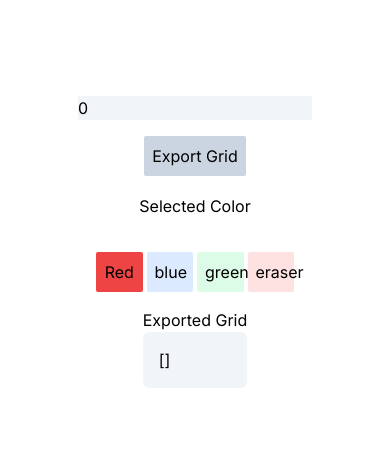
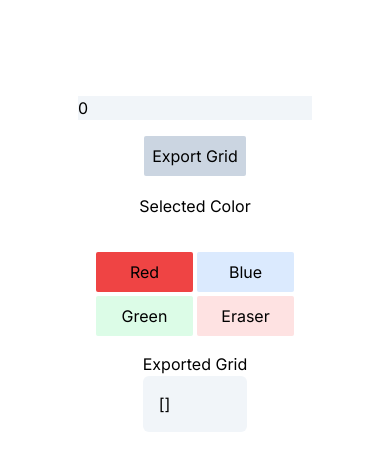
Before and after one commit to theRealestAEP/picoWLEDWall, a Next.js app in the folder website/ledwallpainter/: page / in a window 390 px wide. Shown: the top 470 px of the page. Built offline with nearby package versions, Linux system fonts and the light colour scheme.

Commit message:
cleaned up

```diff
--- a/website/ledwallpainter/src/app/globals.css
+++ b/website/ledwallpainter/src/app/globals.css
@@ -5,21 +5,19 @@
 .grid-layout {
   display: grid;
   gap: 1px;
-
 }
 
 .grid-item {
   border: 1px solid gray;
   text-align: center;
-  /* Add more styling as needed */
-  flex: text-center;
-  height: 10vw; /* Adjust based on your design */
-  width: 10vw; /* Adjust based on your design */
-  max-width: 40px;
-  max-height: 40px;
-  min-width: 20px; /* Adjust these min values to ensure a minimum size */
-  min-height: 20px;
+  display: flex;
+  justify-content: center;
+  align-items: center;
+  aspect-ratio: 1; /* Keeps the item square */
+  /* Remove fixed height and width to allow flexibility */
+  /* Optionally, set a min-width and min-height to ensure a minimum size, but it's now handled in grid-template-columns */
 }
+
 
 .selected-color {
   background-color:#ffcdd2;
--- a/website/ledwallpainter/src/app/page.tsx
+++ b/website/ledwallpainter/src/app/page.tsx
@@ -102,14 +102,14 @@ export default function Home() {
       <div className="selected-color" style={{ backgroundColor: `${color}` }}>
         Selected Color
       </div>
-      <div className="grid-layout" style={{ gridTemplateColumns: `repeat(${gridSize}, minmax(0, 1fr))` }}>
+      <div className="grid-layout" style={{ gridTemplateColumns: `repeat(${gridSize}, minmax(40px, 1fr))` }}>
         {items}
       </div>
-      <div className="grid grid-cols-4 gap-1">
+      <div className="grid grid-cols-2 sm:grid-cols-4 gap-1 w-full">
         <div className="bg-red-500 text-center cursor-pointer rounded-sm p-2" onClick={() => { handleColorChange('red') }}>Red</div>
-        <div className="bg-blue-100 text-center cursor-pointer rounded-sm p-2" onClick={() => { handleColorChange('blue') }}>blue</div>
-        <div className="bg-green-100 text-center cursor-pointer rounded-sm p-2" onClick={() => { handleColorChange('green') }}>green</div>
-        <div className="bg-red-100 text-center cursor-pointer rounded-sm p-2" onClick={() => { handleColorChange('none') }}>eraser</div>
+        <div className="bg-blue-100 text-center cursor-pointer rounded-sm p-2" onClick={() => { handleColorChange('blue') }}>Blue</div>
+        <div className="bg-green-100 text-center cursor-pointer rounded-sm p-2" onClick={() => { handleColorChange('green') }}>Green</div>
+        <div className="bg-red-100 text-center cursor-pointer rounded-sm p-2" onClick={() => { handleColorChange('none') }}>Eraser</div>
       </div>
       <div>
         <h3>Exported Grid</h3>
```
